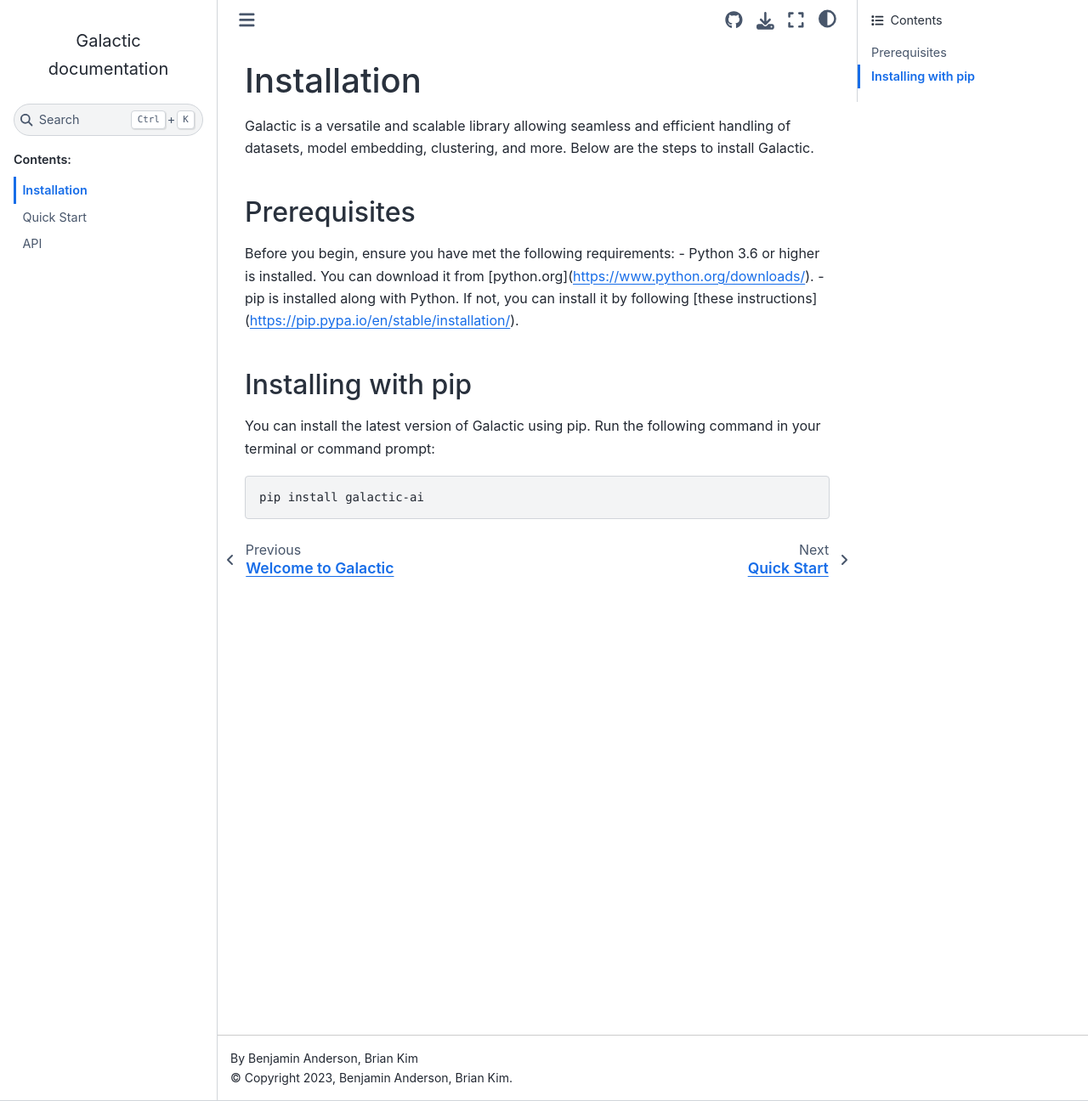
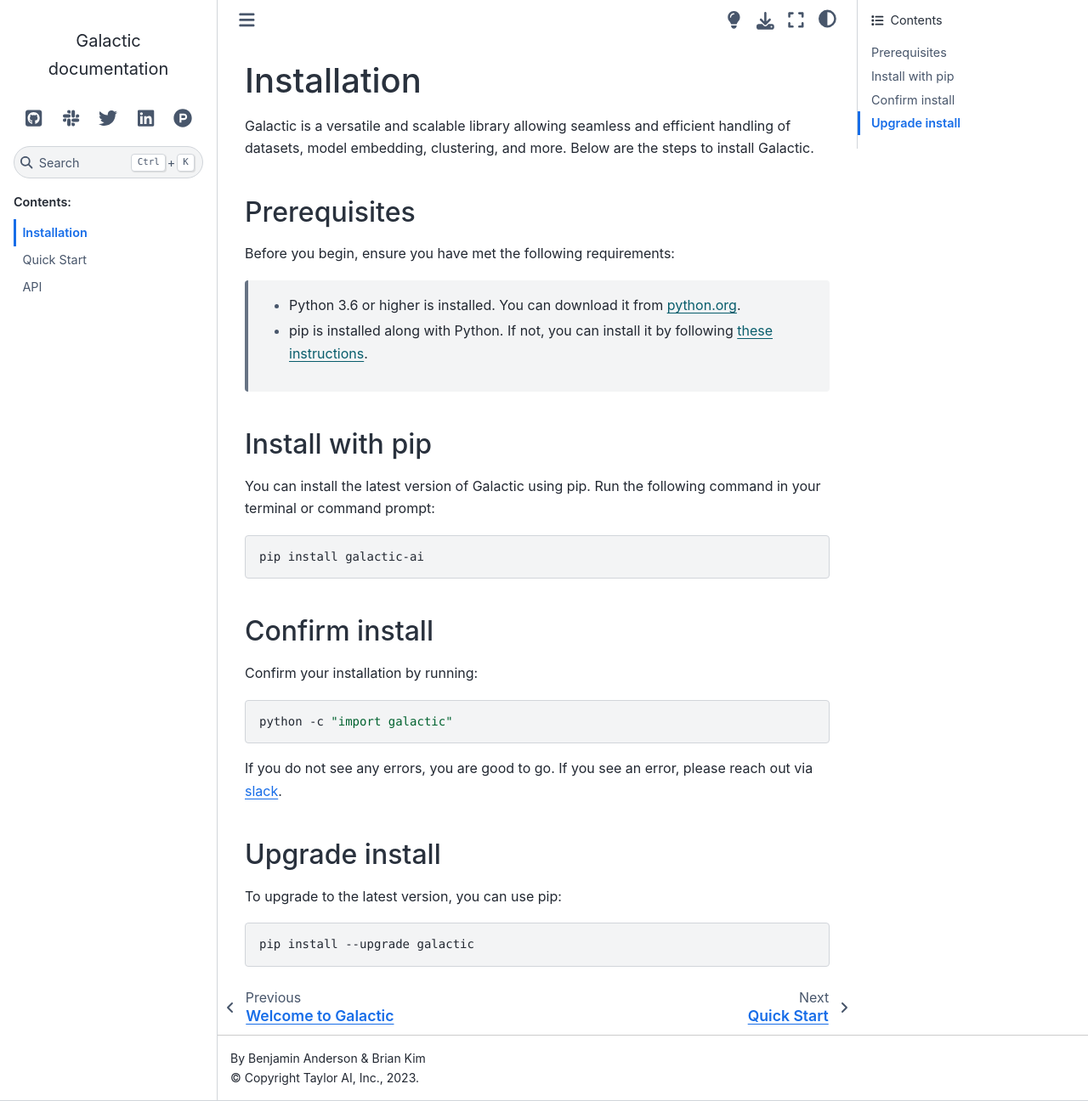
Before and after one commit to taylorai/galactic, a Sphinx documentation site: the page built from docs/installation.rst, in a window 1280 px wide and 1296 px high. Shown: the whole window at 85% size. Built offline with Sphinx 7.4.7 and the Sphinx Book theme 1.1.4, drawn with Linux system fonts in a browser that asks for light colours.

Commit message:
installation docs

```diff
--- a/docs/conf.py
+++ b/docs/conf.py
@@ -12,8 +12,8 @@
 # https://www.sphinx-doc.org/en/master/usage/configuration.html#project-information
 
 project = "Galactic"
-copyright = "2023, Benjamin Anderson, Brian Kim"
-author = "Benjamin Anderson, Brian Kim"
+copyright = "Taylor AI, Inc., 2023"
+author = "Benjamin Anderson & Brian Kim"
 
 # -- General configuration ---------------------------------------------------
 # https://www.sphinx-doc.org/en/master/usage/configuration.html#general-configuration
@@ -22,19 +22,48 @@
     "sphinx.ext.autodoc",  # Automatic documentation from docstrings
     "sphinx.ext.viewcode",  # Add a link to the Python source code for classes, functions etc.
     "sphinx.ext.napoleon",  # Support for NumPy and Google style docstrings
-    'sphinx_autodoc_typehints', # Automatically document param types (less noise in class signature)
+    "sphinx_autodoc_typehints",  # Automatically document param types (less noise in class signature)
+    "sphinx_copybutton",  # Add copy button to code blocks
 ]
 
 templates_path = ["_templates"]
 exclude_patterns = ["_build", "Thumbs.db", ".DS_Store"]
-autodoc_typehints = 'both'
-autodoc_typehints_format = 'fully-qualified'
+autodoc_typehints = "both"
+autodoc_typehints_format = "fully-qualified"
 
-highlight_language = 'python'
+highlight_language = "python"
+
 
 html_theme_options = {
     "repository_url": "https://github.com/taylorai/galactic",
-    "use_repository_button": True,
+    "use_issues_button": True,
+    "icon_links": [
+        {
+            "name": "GitHub",
+            "url": "https://github.com/taylorai/galactic",
+            "icon": "fab fa-github-square",
+        },
+        {
+            "name": "Slack",
+            "url": "https://galactic-ai.slack.com/",
+            "icon": "fab fa-slack",
+        },
+        {
+            "name": "Twitter",
+            "url": "https://twitter.com/TryTaylor_AI",
+            "icon": "fab fa-twitter",
+        },
+        {
+            "name": "LinkedIn",
+            "url": "https://www.linkedin.com/company/taylor-ai/",
+            "icon": "fab fa-linkedin",
+        },
+        {
+            "name": "ProductHunt",
+            "url": "https://www.producthunt.com/posts/taylor-ai",
+            "icon": "fab fa-product-hunt",
+        },
+    ],
 }
 
 # -- Options for HTML output -------------------------------------------------
--- a/docs/index.rst
+++ b/docs/index.rst
@@ -5,6 +5,10 @@
 
 Welcome to Galactic
 =======================================
+
+Galactic provides cleaning and curation tools for massive unstructured text datasets. It's designed to help you curate fine-tuning datasets, create document collections for retrieval-augmented generation (RAG), and even perform deduplication of web-scale datasets for LLM pre-training.
+
+Galactic is made available under the Apache 2.0 license.
 
 .. toctree::
    :maxdepth: 2
--- a/docs/installation.rst
+++ b/docs/installation.rst
@@ -6,10 +6,11 @@
 Prerequisites
 -------------
 Before you begin, ensure you have met the following requirements:
-- Python 3.6 or higher is installed. You can download it from [python.org](https://www.python.org/downloads/).
-- pip is installed along with Python. If not, you can install it by following [these instructions](https://pip.pypa.io/en/stable/installation/).
 
-Installing with pip
+   - Python 3.6 or higher is installed. You can download it from `python.org <https://www.python.org/downloads/>`_.
+   - pip is installed along with Python. If not, you can install it by following `these instructions <https://pip.pypa.io/en/stable/installation/>`_.
+
+Install with pip
 -------------------
 
 You can install the latest version of Galactic using pip. Run the following command in your terminal or command prompt:
@@ -17,3 +18,23 @@
 .. code-block:: shell
 
     pip install galactic-ai
+
+Confirm install
+-------------------
+
+Confirm your installation by running:
+
+.. code-block:: shell
+
+   python -c "import galactic"
+
+If you do not see any errors, you are good to go. If you see an error, please reach out via `slack <https://galactic-ai.slack.com/>`_.
+
+Upgrade install
+-------------------
+
+To upgrade to the latest version, you can use pip:
+
+.. code-block:: shell
+
+   pip install --upgrade galactic
```
